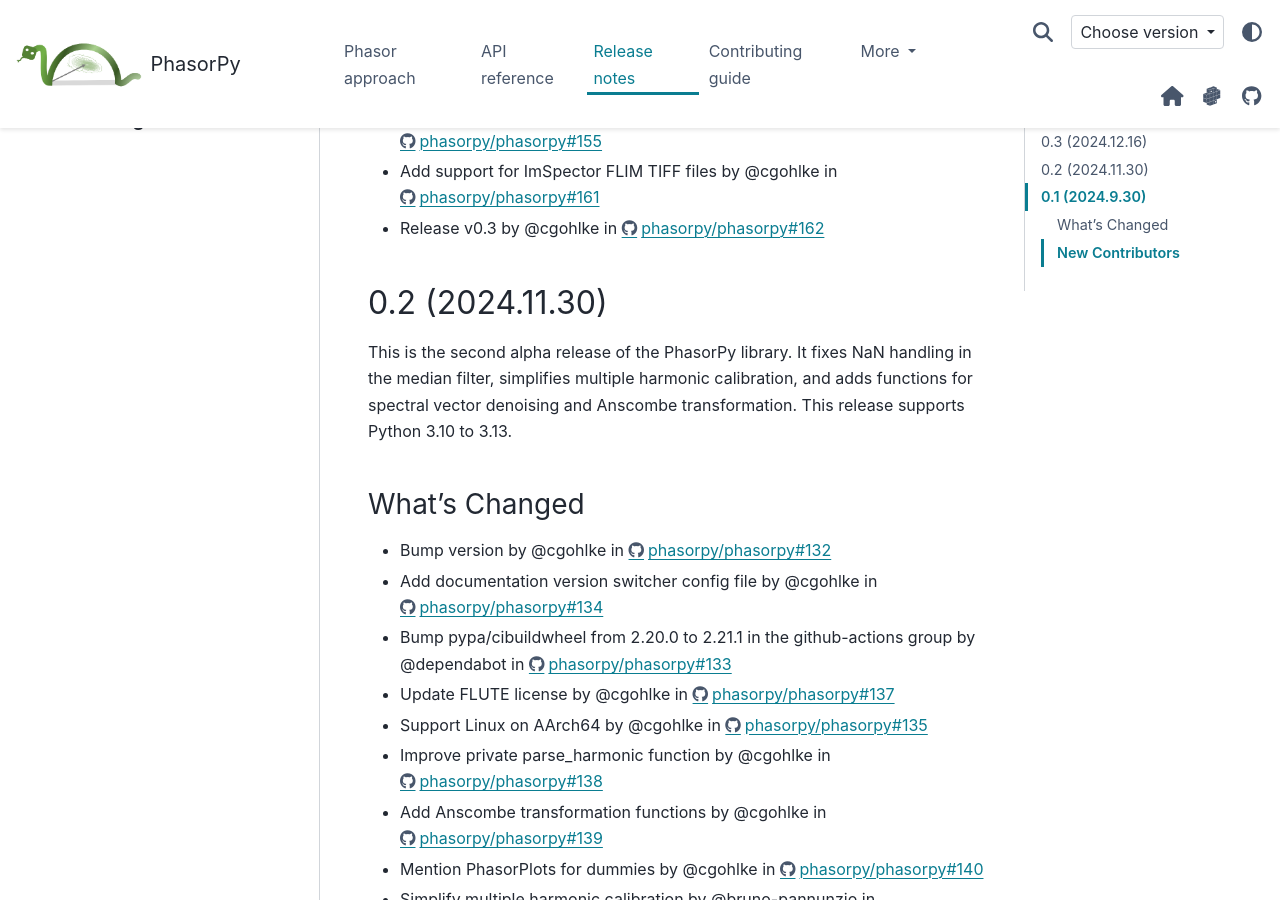
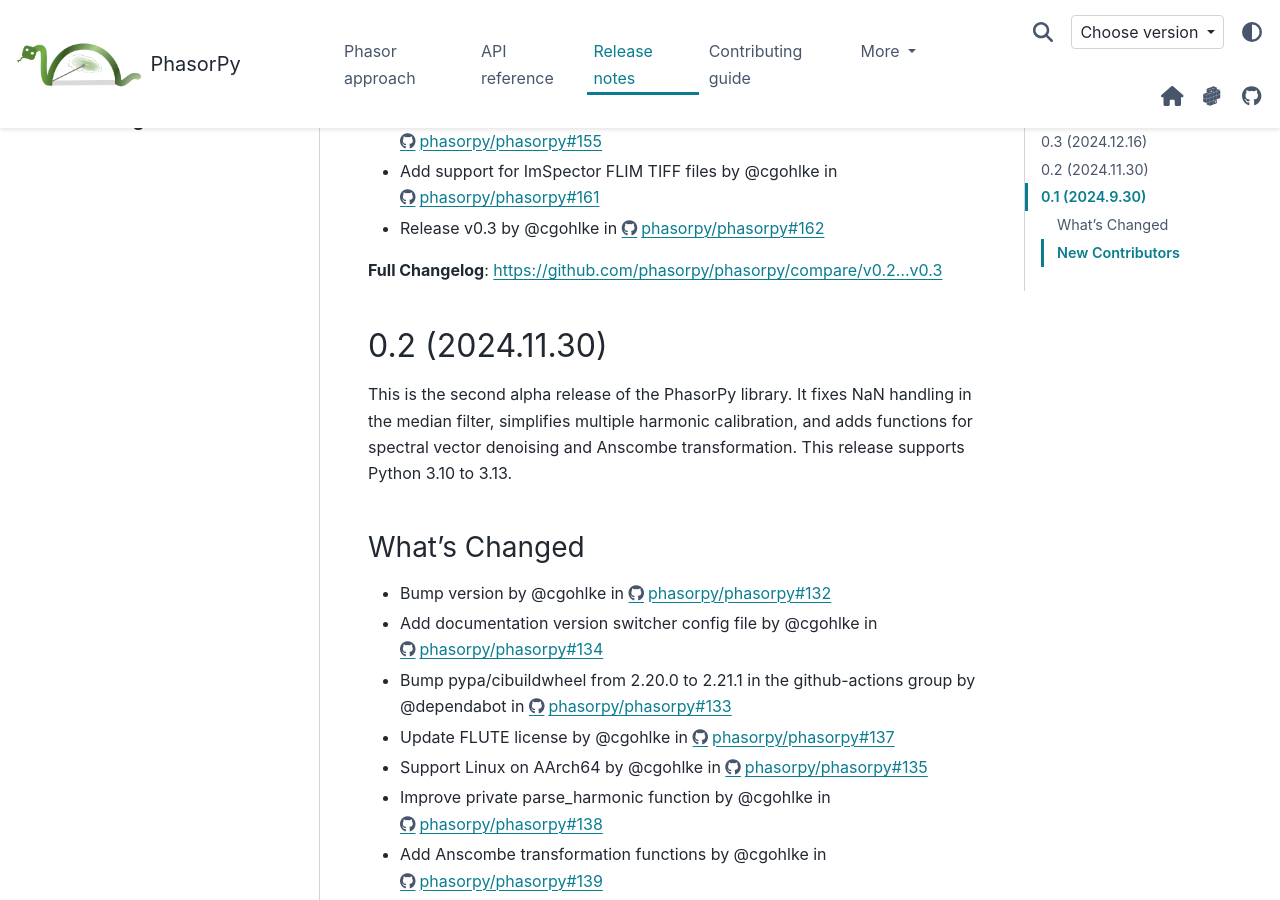
Before and after one commit to phasorpy/phasorpy, a Sphinx documentation site: the page built from docs/release.rst, in a window 1280 px wide and 900 px high, scrolled down 998 px. Built offline with Sphinx 7.4.7 and the PyData theme 0.15.4, drawn with Linux system fonts in a browser that asks for light colours; pages that are not in the unit, such as notebooks, are missing from menus.

Commit message:
Add full changelog

```diff
--- a/docs/release.rst
+++ b/docs/release.rst
@@ -32,6 +32,8 @@
 * Fix averaging phasor coordinates and related issues by @cgohlke in https://github.com/phasorpy/phasorpy/pull/155
 * Add support for ImSpector FLIM TIFF files by @cgohlke in https://github.com/phasorpy/phasorpy/pull/161
 * Release v0.3 by @cgohlke in https://github.com/phasorpy/phasorpy/pull/162
+
+**Full Changelog**: https://github.com/phasorpy/phasorpy/compare/v0.2...v0.3
 
 0.2 (2024.11.30)
 ----------------
```
